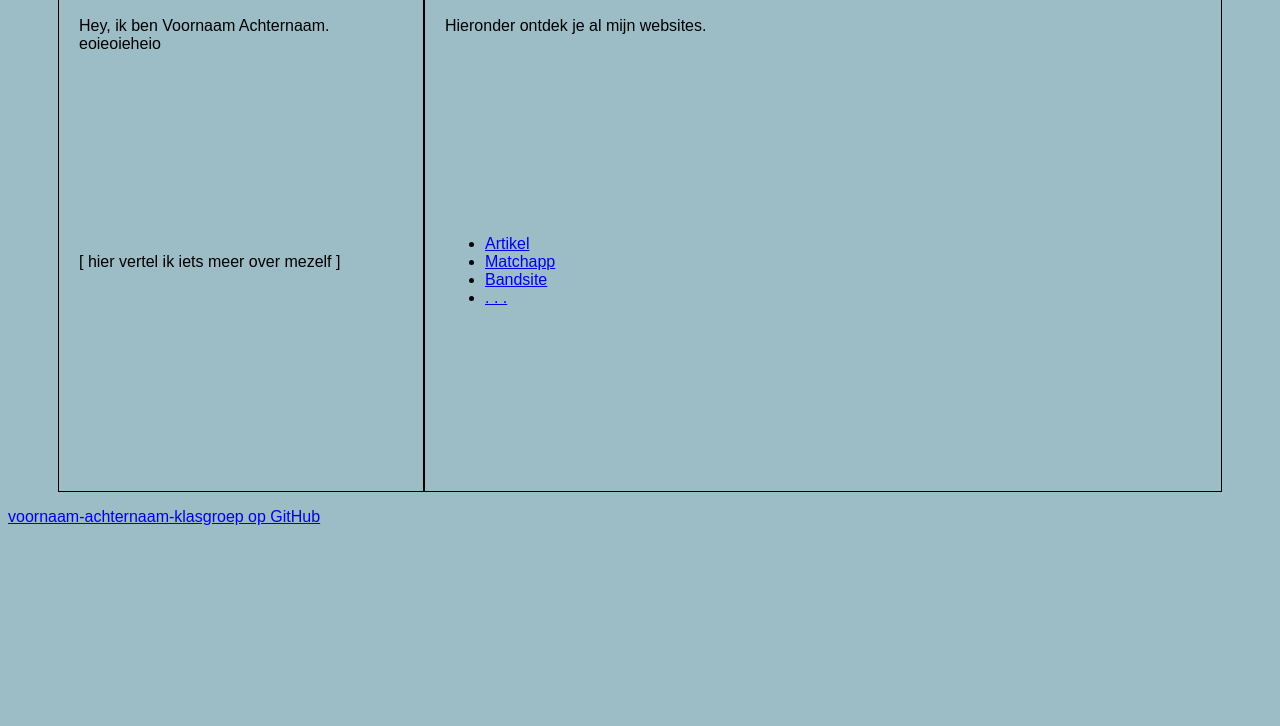
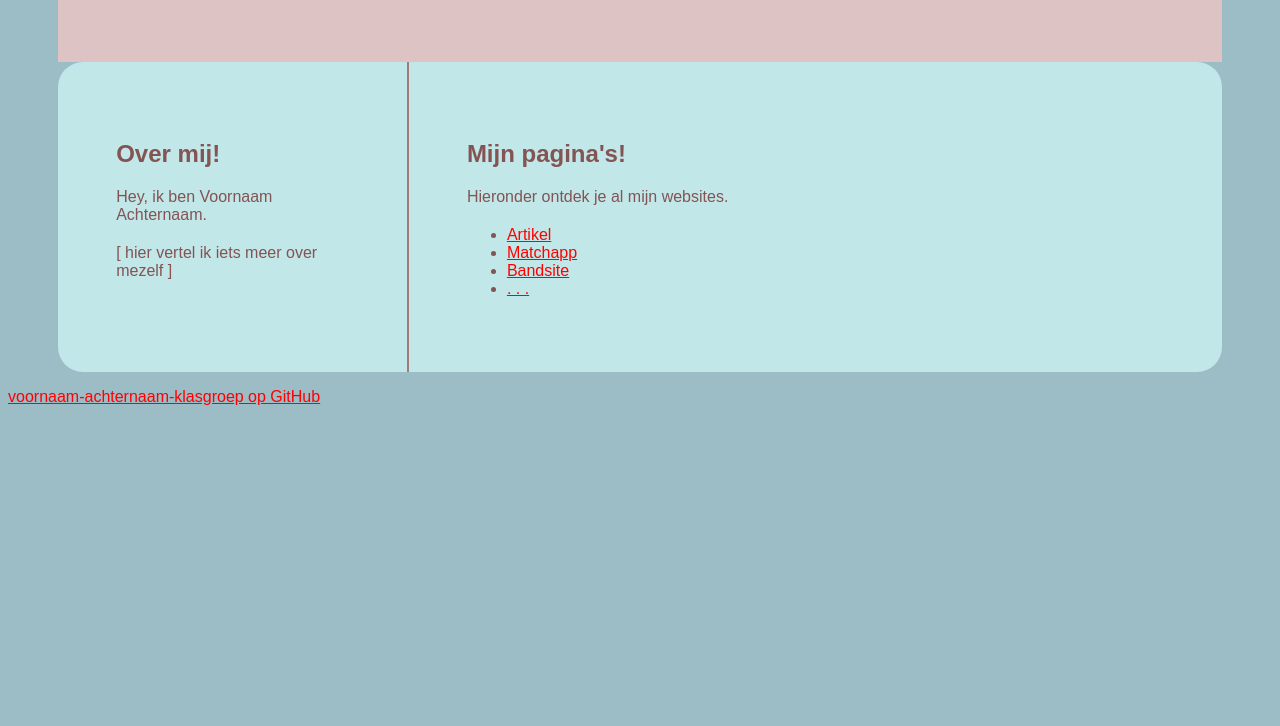
Before and after one commit to vincent-vander-cruyssen-tsm/Script-4gta, a plain HTML site: page index.html in a window 1280 px wide. Shown: the part 152-878 px from the top of the page. After the commit the page ends 800 px from the top, so only its background shows below. Drawn offline with Linux system fonts and the light colour scheme.

Commit message:
homepage

```diff
--- a/index.html
+++ b/index.html
@@ -16,7 +16,7 @@
           <div class="col left">
             <h2>Over mij!</h2>
             <p>Hey, ik ben Voornaam Achternaam. <br>
-               eoieoieheio</p>
+               </p>
             <p>[ hier vertel ik iets meer over mezelf ] </p>
           </div>
           <div class="col right">
@@ -24,8 +24,8 @@
             <p>Hieronder ontdek je al mijn websites.</p>
             <ul>
               <li><a href="voornaam_achternaam-artikel/" target="_blank">Artikel</a></li>
-              <li><a href=".." target="_blank">Matchapp</a></li>
-              <li><a href=".." target="_blank">Bandsite</a></li>
+              <li><a href="voornaam_achternaam-matchapp/" target="_blank">Matchapp</a></li>
+              <li><a href="bandsite/" target="_blank">Bandsite</a></li>
               <li><a href=".." target="_blank">. . .</a></li>
             </ul>
           </div>
--- a/style.css
+++ b/style.css
@@ -1,33 +1,55 @@
 body {
     background-color: rgb(156, 188, 198);
+    color: rgb(132, 83, 83);
     font-family: sans-serif;
 }
 
 p {
-    margin-bottom: 200px;
+    margin-bottom: 20px;
+}
+
+header:hover {
+    background-color: #fff;
+}
+
+a {
+    color: red;
+}
+
+a:hover {
+    color: blue;
+}
+
+header, .col {
+    padding: 5%;
 }
 
 header {
+    margin: 0px 50px;
     background-color: rgb(221, 195, 195);
 }
 
 #about {
     display: flex;
     margin: 0px 50px;
+    border-radius: 25px;
+    background-color: rgb(194, 231, 232);
 }
 
 .col {
-    border: 1px solid black;
-    border-width: 1px;
+    /* border-width: 1px;
     border-style: solid;
-    border-color: black;
-    padding: 20px;
+    border-color: black; */
+    flex: 1;
 }
 
 .left {
-    width: 30%;
+    /* width: 30%; */
+    /* flex: 1; */
 }
 
 .right {
-    width: 70%;
+    /* width: 70%; */
+    flex: 3;
+    border-left: 2px solid rgb(165, 121, 121);
 }
```
